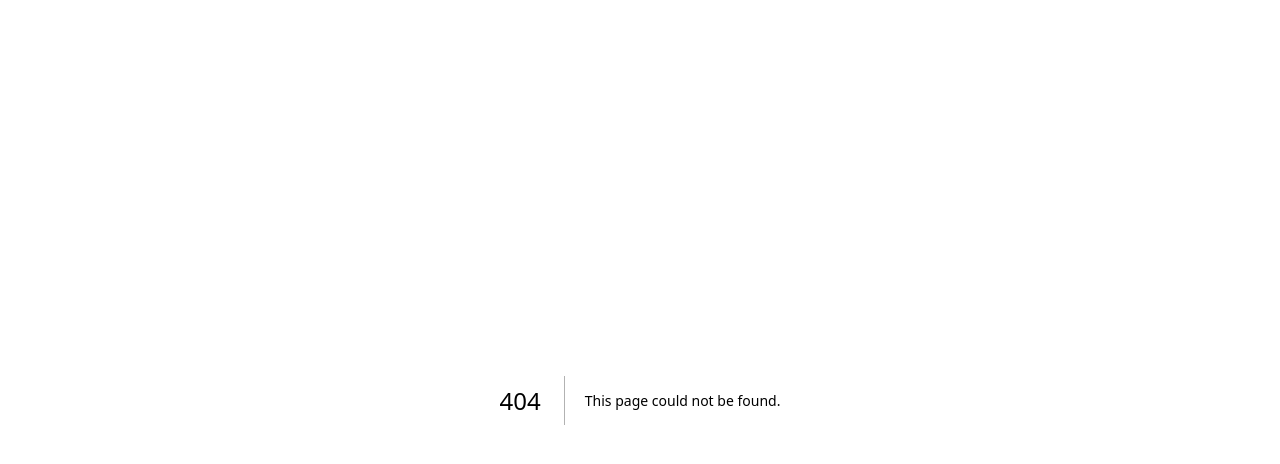
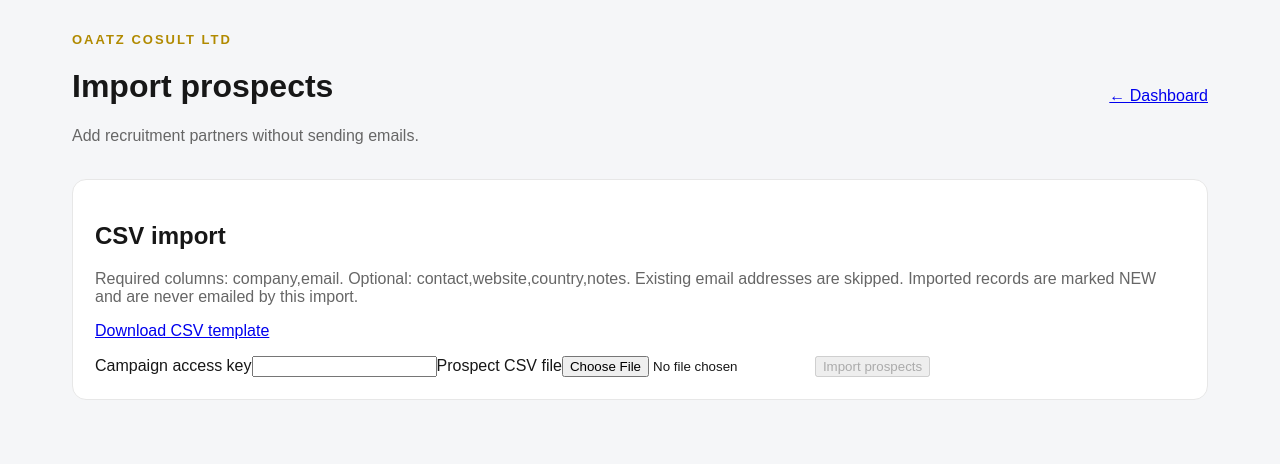
Before and after one commit to olowoyot1/Mailoutreach, a Next.js app: page /import-prospects in a window 1280 px wide. Before the commit this address had no page. Shown: the top 464 px of the page. Built offline with nearby package versions, Linux system fonts and the light colour scheme.

Commit message:
Add prospect import page

```diff
--- /dev/null
+++ b/src/app/import-prospects/page.tsx
@@ -0,0 +1,52 @@
+"use client";
+
+import { useState } from "react";
+import Link from "next/link";
+
+export default function ImportProspectsPage() {
+  const [secret, setSecret] = useState("");
+  const [file, setFile] = useState<File | null>(null);
+  const [busy, setBusy] = useState(false);
+  const [result, setResult] = useState<any>(null);
+  const [error, setError] = useState("");
+
+  async function importFile() {
+    if (!secret || !file) { setError("Enter the campaign access key and choose a CSV file."); return; }
+    setBusy(true); setError(""); setResult(null);
+    try {
+      const csv = await file.text();
+      const response = await fetch("/api/import-prospects", {
+        method: "POST",
+        headers: { "Content-Type": "application/json", Authorization: `Bearer ${secret}` },
+        body: JSON.stringify({ csv }),
+      });
+      const data = await response.json();
+      if (!response.ok) throw new Error(data.error || "Import failed");
+      setResult(data);
+    } catch (e) { setError(e instanceof Error ? e.message : "Import failed"); }
+    finally { setBusy(false); }
+  }
+
+  return <main className="shell">
+    <header className="top"><div><div className="brand">OAATZ COSULT LTD</div><h1>Import prospects</h1><p className="muted">Add recruitment partners without sending emails.</p></div><Link href="/">← Dashboard</Link></header>
+    <section className="panel">
+      <h2>CSV import</h2>
+      <p className="muted">Required columns: company,email. Optional: contact,website,country,notes. Existing email addresses are skipped. Imported records are marked NEW and are never emailed by this import.</p>
+      <p><a href="/prospect-import-template.csv" download>Download CSV template</a></p>
+      <label>Campaign access key</label>
+      <input type="password" value={secret} onChange={e => setSecret(e.target.value)} autoComplete="off" />
+      <label>Prospect CSV file</label>
+      <input type="file" accept=".csv,text/csv" onChange={e => setFile(e.target.files?.[0] || null)} />
+      <button onClick={importFile} disabled={busy || !file}>{busy ? "Importing..." : "Import prospects"}</button>
+      {error && <p role="alert" className="error">{error}</p>}
+    </section>
+    {result && <section className="panel">
+      <h2>Import results</h2>
+      <p><strong>{result.imported}</strong> imported · <strong>{result.skipped}</strong> skipped</p>
+      <p className="muted">Email sending is {result.sendingEnabled ? "enabled in the environment" : "disabled"}; this import did not send any emails.</p>
+      <table><thead><tr><th>Company</th><th>Email</th><th>Result</th></tr></thead><tbody>
+        {result.results.map((r: any, i: number) => <tr key={i}><td>{r.company}</td><td>{r.email}</td><td>{r.status}</td></tr>)}
+      </tbody></table>
+    </section>}
+  </main>;
+}
```
